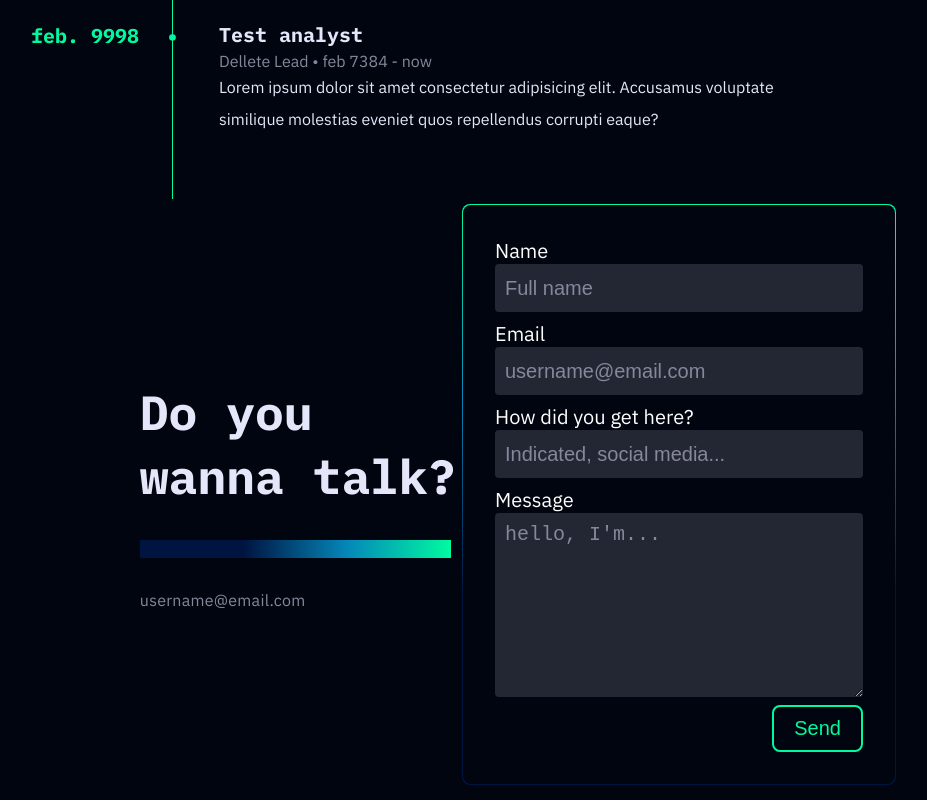
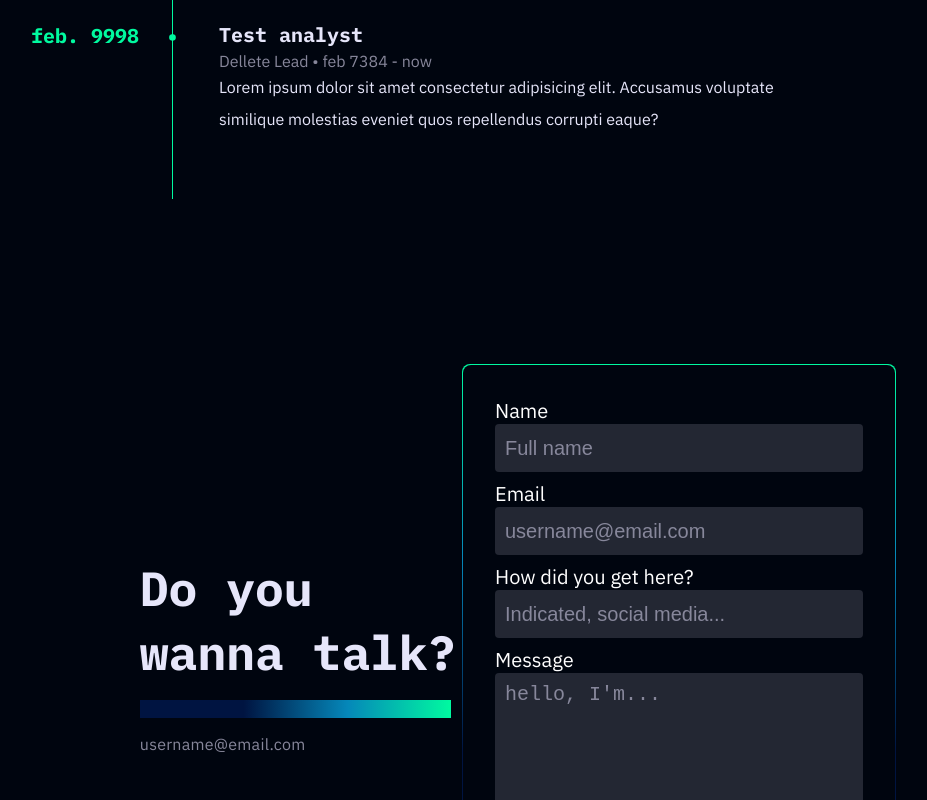
Before and after one commit to mattreee/not-personal-portfolio-website, a React (Create React App) app: page / in a window 1280 px wide. Shown: the part 4140-4940 px from the top of the page, without its empty margins (161-1088 px from the left). Built offline with nearby package versions, Linux system fonts and the light colour scheme.

Commit message:
fixed spacing on contact

```diff
--- a/src/css/main.css
+++ b/src/css/main.css
@@ -606,6 +606,7 @@ body {
   -ms-grid-columns: 1fr 1fr;
       grid-template-columns: 1fr 1fr;
   place-items: center;
+  margin-top: 10rem;
 }
 
 .contact__intro-container {
@@ -616,7 +617,7 @@ body {
   -webkit-box-direction: normal;
       -ms-flex-direction: column;
           flex-direction: column;
-  gap: 2rem;
+  gap: 1rem;
   margin-right: -30rem;
 }
 
--- a/src/scss/main.scss
+++ b/src/scss/main.scss
@@ -517,11 +517,12 @@ body {
 	grid-template-columns: 1fr 1fr;
 	place-items: center;
 
+	margin-top: 10rem;
+
 	&__intro-container {
 		display: flex;
 		flex-direction: column;
-		gap: 2rem;
-		// justify-self: end;
+		gap: 1rem;
 		margin-right: -30rem;
 	}
 
@@ -613,7 +614,6 @@ body {
 	}
 
 	&__link {
-		// text-decoration: none;
 		color: $color-neutral-primary-60;
 	}
 }
```
Also changed, not shown: 1 other file (tests, documents, lock files or other folders).
